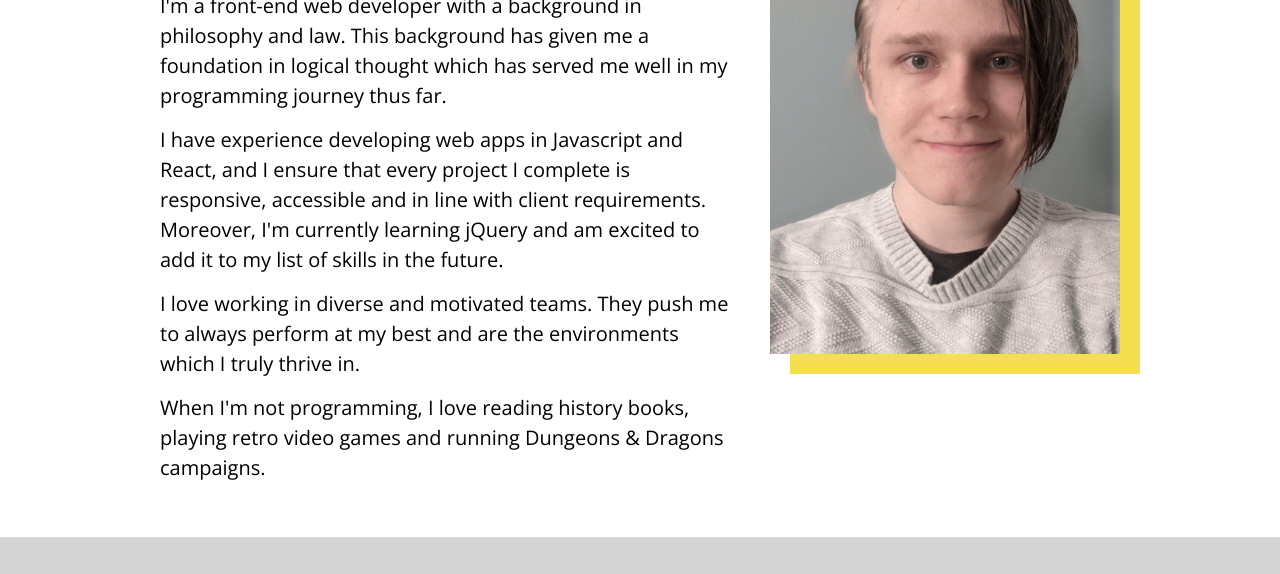
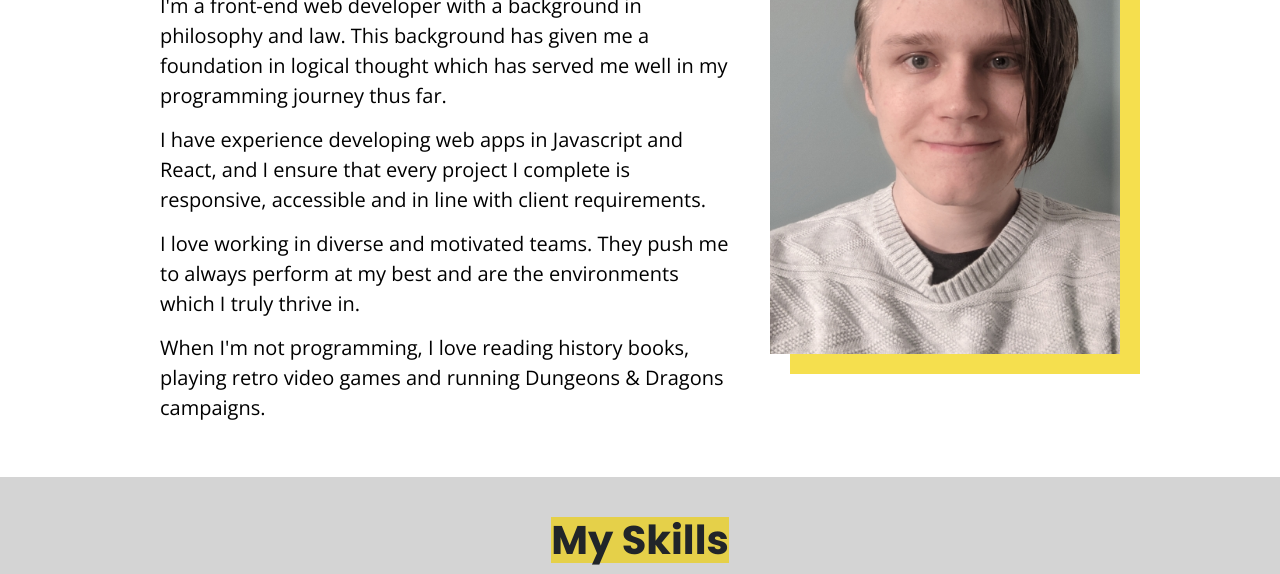
Before and after one commit to PaulSzadurski/portfolio, a plain HTML site: page index.html in a window 1280 px wide. Shown: the part 1000-1574 px from the top of the page. Drawn offline with nearby package versions, Linux system fonts and the light colour scheme.

Commit message:
Update index.html

```diff
--- a/index.html
+++ b/index.html
@@ -64,7 +64,7 @@
           <div class="aboutText">
             <h3>Hey there, I'm <span class="name">Paul Szadurski</span></h3>
             <p>I'm a front-end web developer with a background in philosophy and law. This background has given me a foundation in logical thought which has served me well in my programming journey thus far.</p>
-            <p>I have experience developing web apps in Javascript and React, and I ensure that every project I complete is responsive, accessible and in line with client requirements. Moreover, I'm currently learning jQuery and am excited to add it to my list of skills in the future.</p>
+            <p>I have experience developing web apps in Javascript and React, and I ensure that every project I complete is responsive, accessible and in line with client requirements.</p>
             <p>I love working in diverse and motivated teams. They push me to always perform at my best and are the environments which I truly thrive in.</p>
             <p>When I'm not programming, I love reading history books, playing retro video games and running Dungeons & Dragons campaigns.</p>
           </div>
```
